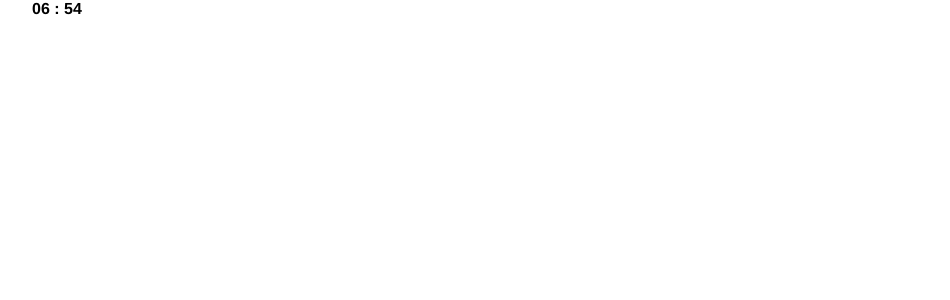
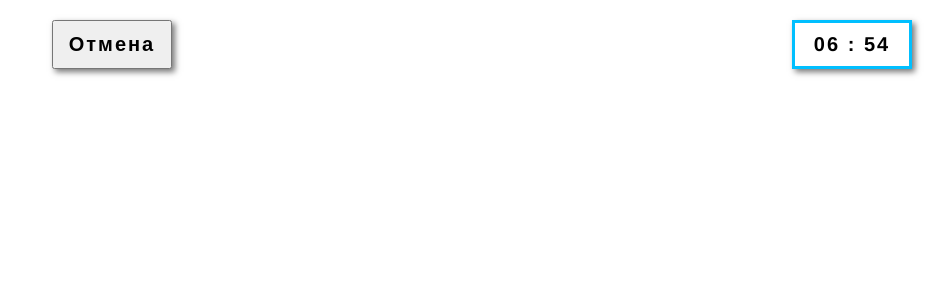
Before and after one commit to Meidro/workout_brain, a Vue app: page /game in a window 1280 px wide. Shown: the top 300 px of the page, without its empty margins (158-1108 px from the left). Built offline with nearby package versions, Linux system fonts and the light colour scheme.

Commit message:
добавлена кнопка отмены

```diff
--- a/src/components/RoundTimer.vue
+++ b/src/components/RoundTimer.vue
@@ -1,5 +1,8 @@
 <template>
-   <div>{{ minutes }} : {{ seconds }}</div>
+   <div class="timer">
+      <button class="btn" @click="$router.push('/')"><span>Отмена</span></button>
+      <div class="timer__item">{{ minutes }} : {{ seconds }}</div>
+   </div>
 </template>
 
 <script lang="ts">
@@ -48,4 +51,33 @@
    });
 </script>
 
-<style scoped></style>
+<style scoped>
+   .timer {
+      display: flex;
+      justify-content: space-between;
+      padding: 20px;
+   }
+   .btn {
+      text-align: center;
+   }
+   button {
+      padding: 10px 0;
+      font-weight: 700;
+      font-size: 20px;
+      letter-spacing: 2px;
+      display: inline-block;
+      width: 120px;
+      box-shadow: 3px 3px 6px #777;
+      cursor: pointer;
+   }
+   .timer__item {
+      padding: 10px 0;
+      font-weight: 700;
+      font-size: 20px;
+      letter-spacing: 2px;
+      box-shadow: 3px 3px 6px #777;
+      width: 120px;
+      text-align: center;
+      border: 3px solid #00bfff;
+   }
+</style>
--- a/src/views/GamePage.vue
+++ b/src/views/GamePage.vue
@@ -11,8 +11,12 @@
       setup() {
          const settingsRangeStr = localStorage.getItem('settingsRange');
          if (settingsRangeStr) {
-            const settingsRange = JSON.parse(settingsRangeStr);
-            store.commit('setSettings', settingsRange);
+            store.commit('setSettings', JSON.parse(settingsRangeStr));
+         }
+
+         const checkboxsStr = localStorage.getItem('checkbox');
+         if (checkboxsStr) {
+            store.commit('setCheckboxValue', JSON.parse(checkboxsStr));
          }
 
          return {};
--- a/src/views/StartPage.vue
+++ b/src/views/StartPage.vue
@@ -56,5 +56,6 @@
       width: 120px;
       margin: 0 auto;
       box-shadow: 3px 3px 6px #777;
+      cursor: pointer;
    }
 </style>
```
